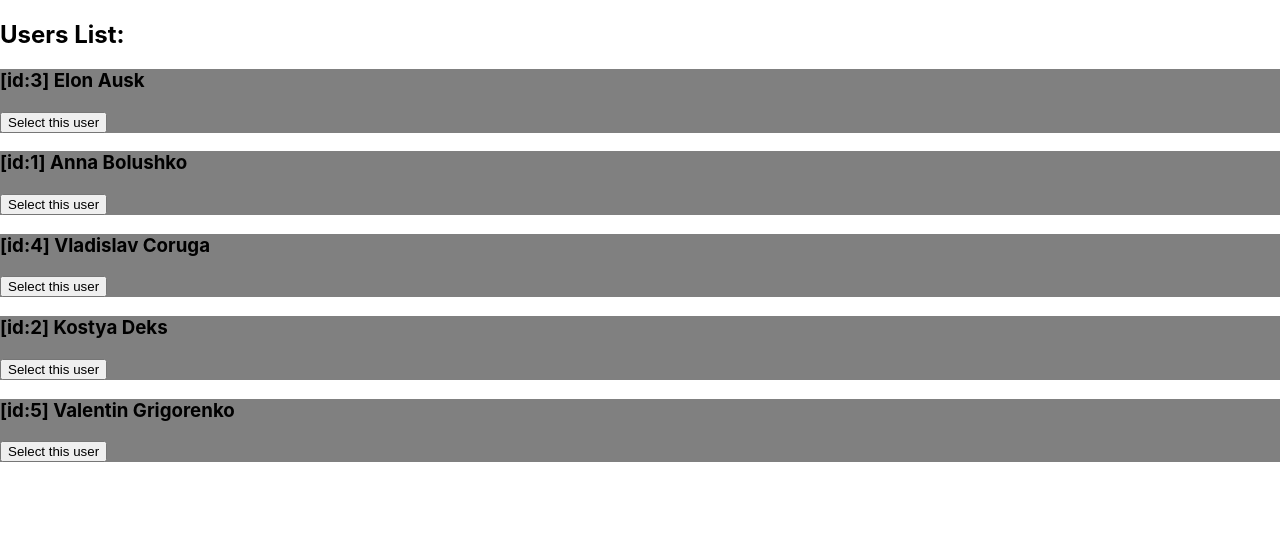
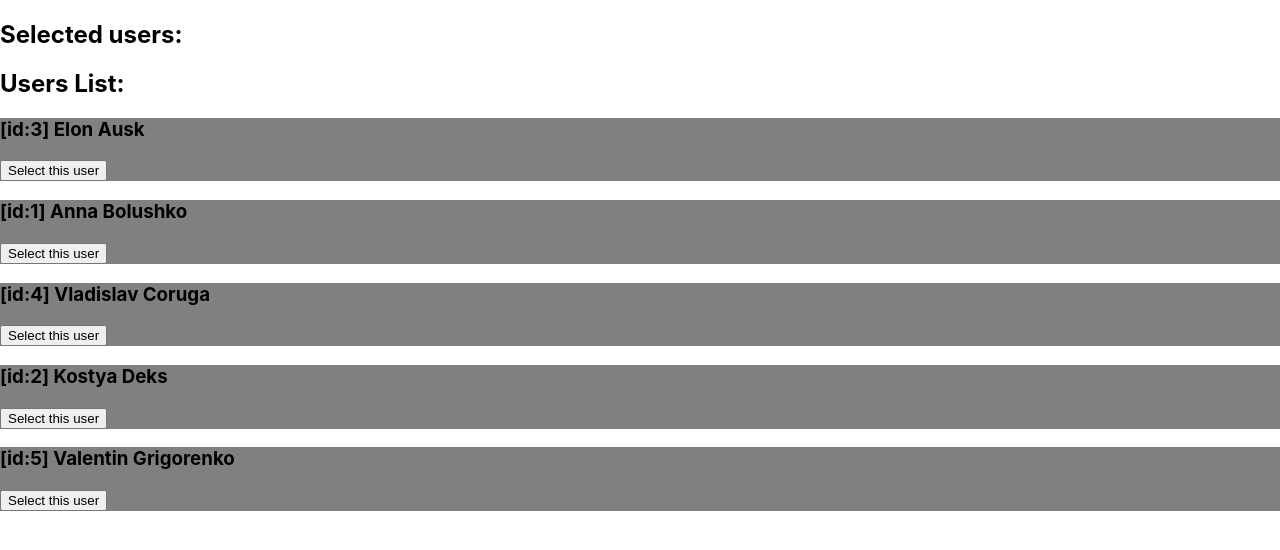
Before and after one commit to monctpik/fd-react-26-07, a React (Create React App) app: page / in a window 1280 px wide. Shown: the top 550 px of the page. Built offline with nearby package versions, Linux system fonts and the light colour scheme.

Commit message:
add usersDashbord

```diff
--- a/src/App.js
+++ b/src/App.js
@@ -1,6 +1,8 @@
+import React from "react";
 import "./App.css";
-import UserList from "./components/UsersList";
-// import CiaoSection from "./components/CiaoDashbord/CiaoSection";
+
+import UsersDashbord from "./components/UsersDashbord";
+
 
 // const user = {};
 
@@ -8,7 +10,7 @@ const App = () => {
   return (
     <>
       {/* <CiaoSection /> */}
-      <UserList />
+    <UsersDashbord />
     </>
   );
 };
--- /dev/null
+++ b/src/components/SelectUserList/index.js
@@ -0,0 +1,14 @@
+import React from "react";
+
+const SelectUserList = (props) => {
+  const {users} = props;
+    const userSelected = users.filter((user) => user.isSelected)
+  return (
+    <section>
+      <h2>Selected users:</h2>
+      {userSelected.map((user, i)=><p key={i}>{user.fName}</p>)}
+    </section>
+  );
+};
+
+export default SelectUserList;
--- a/src/components/UserCard/index.js
+++ b/src/components/UserCard/index.js
@@ -11,15 +11,13 @@ class UserCard extends Component {
       setIsSelected,
     } = this.props;
     const styles = { backgroundColor: isSelected ? "green" : "grey" };
-    const handlerBtn = () => setIsSelected(id)
+    const handlerBtn = () => setIsSelected(id);
     return (
       <article style={styles}>
         <h3>
           [id:{id}] {fName} {lName}
         </h3>
-        <button onClick={handlerBtn}>
-          Select this user
-        </button>
+        <button onClick={handlerBtn}>Select this user</button>
       </article>
     );
   }
--- /dev/null
+++ b/src/components/UsersDashbord/index.js
@@ -0,0 +1,39 @@
+import React, { Component } from "react";
+import SelectUserList from "../SelectUserList/index";
+import UserList from "../UsersList/index";
+const usersDB = [
+  { id: 3, fName: "Elon", lName: "Ausk" },
+  { id: 1, fName: "Anna", lName: "Bolushko" },
+  { id: 4, fName: "Vladislav", lName: "Coruga" },
+  { id: 2, fName: "Kostya", lName: "Deks" },
+  { id: 5, fName: "Valentin", lName: "Grigorenko" },
+];
+
+class UsersDashbord extends Component {
+  constructor(props) {
+    super(props);
+    this.state = {
+      users: usersDB.map((user) => ({ ...user, isSelected: false })),
+    };
+  }
+  setUsers = (newUsers) => {
+    this.setState({
+      users: newUsers,
+    });
+  };
+  render() {
+    const { users } = this.state;
+    return (
+      <>
+        <header>
+          <SelectUserList users={users} />
+        </header>
+        <main>
+          <UserList users={users} setUsers={this.setUsers} />
+        </main>
+      </>
+    );
+  }
+}
+
+export default UsersDashbord;
--- a/src/components/UsersList/index.js
+++ b/src/components/UsersList/index.js
@@ -1,40 +1,27 @@
-import React, { Component } from "react";
+import React from "react";
 import UserCard from "../UserCard";
-const usersDB = [
-  { id: 3, fName: "Elon", lName: "Ausk" },
-  { id: 1, fName: "Anna", lName: "Bolushko" },
-  { id: 4, fName: "Vladislav", lName: "Coruga" },
-  { id: 2, fName: "Kostya", lName: "Deks" },
-  { id: 5, fName: "Valentin", lName: "Grigorenko" },
-];
 
-class UserList extends Component {
-  constructor(props) {
-    super(props);
-    this.state = {
-      users: usersDB.map((user) => ({ ...user, isSelected: false })),
-    };
-  }
-  setIsSelected = (id) => {
-    const {users} = this.state
-    const newUsers = users.map((user)=>({
+const UserList = (props) => {
+  const { users, setUsers } = props;
+
+  const setIsSelected = (id) => {
+    const newUsers = users.map((user) => ({
       ...user,
-      isSelected: user.id === id ? !user.isSelected : user.isSelected
-    }))
-    this.setState({
-      users: newUsers
-    })
+      isSelected: user.id === id ? !user.isSelected : user.isSelected,
+    }));
+    setUsers(newUsers);
   };
-  showUser = (user) => <UserCard key={user.id} user={user} setIsSelected = {this.setIsSelected} />;
-  render() {
-    const { users } = this.state;
-    return (
-      <section>
-        <h2>Users List:</h2>
-        {users.map(this.showUser)}
-      </section>
-    );
-  }
-}
+
+  const showUser = (user) => (
+    <UserCard key={user.id} user={user} setIsSelected={setIsSelected} />
+  );
+
+  return (
+    <section>
+      <h2>Users List:</h2>
+      {users.map(showUser)}
+    </section>
+  );
+};
 
 export default UserList;
```
